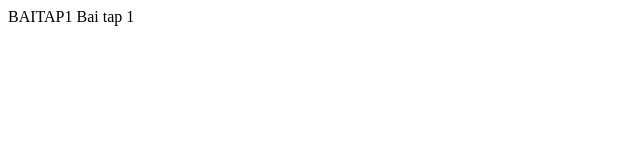
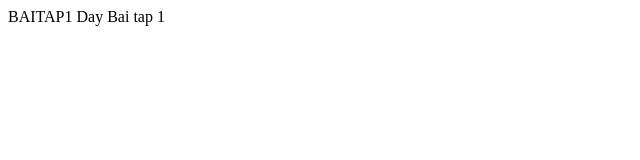
Before and after one commit to giang651/giang, a plain HTML site: page index.html in a window 1280 px wide. Shown: the full height of the page, 0-640 px from the left. Drawn offline with Linux system fonts and the light colour scheme.

Commit message:
Modify index.html

```diff
--- a/index.html
+++ b/index.html
@@ -4,6 +4,6 @@
     </head>
 
     <body>
-        Bai tap 1
+       Day Bai tap 1
     </body>
 </html>
```
